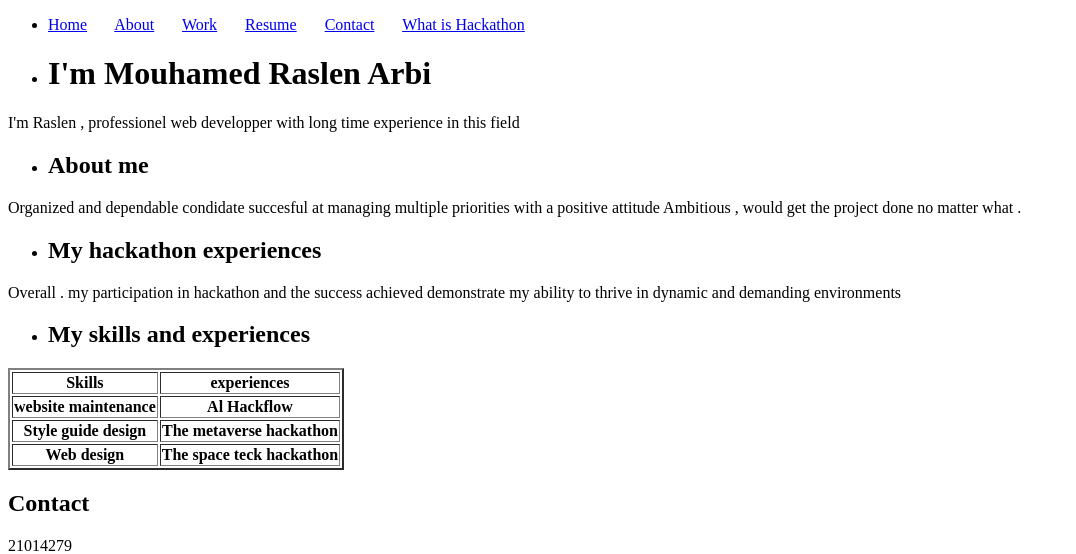
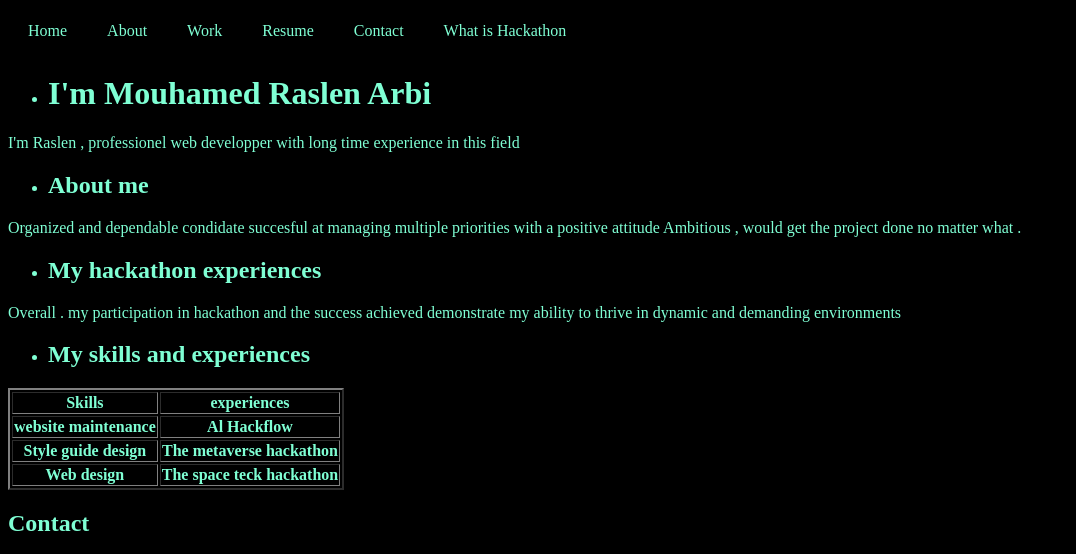
Before and after one commit to Raslenarbi/checkpoint-html, a plain HTML site: page index.html in a window 1280 px wide. Shown: the top 554 px of the page, without its empty margins (0-1076 px from the left). Drawn offline with Linux system fonts and the light colour scheme.

Commit message:
new changes

```diff
--- a/index.html
+++ b/index.html
@@ -4,20 +4,17 @@
     <meta charset="UTF-8">
     <meta name="viewport" content="width=device-width, initial-scale=1.0">
     <title>Document</title>
+    <link rel="stylesheet" href="styles.css">
 </head>
 <body>
     <header>
-        <nav>
-            <ul>
-                <li>
+        <nav class="box1">
                     <a href="#home">Home</a>&nbsp;&nbsp;&nbsp;&nbsp;&nbsp;&nbsp;
                     <a href="#about">About</a>&nbsp;&nbsp;&nbsp;&nbsp;&nbsp;&nbsp;
                     <a href="#work">Work</a>&nbsp;&nbsp;&nbsp;&nbsp;&nbsp;&nbsp;
                     <a href="#resume">Resume</a>&nbsp;&nbsp;&nbsp;&nbsp;&nbsp;&nbsp;
                     <a href="#contact">Contact</a>&nbsp;&nbsp;&nbsp;&nbsp;&nbsp;&nbsp;
                     <a href="#whatishackathon">What is Hackathon</a>&nbsp;&nbsp;&nbsp;&nbsp;&nbsp;&nbsp;
-                </li>
-            </ul>
         </nav>
     </header>
     <a name="home">
--- /dev/null
+++ b/styles.css
@@ -0,0 +1,33 @@
+/header{
+   background-color: rgb(0, 0, 0);
+   padding: 18px;
+   border-radius: 15px;
+   font-family: 'Roboto';
+
+}
+     .box1 {
+       background-color: black;
+       overflow: hidden;
+     }
+
+     .box1 a {
+       float: left;
+       display: block;
+       color: aquamarine;
+       text-align: center;
+       padding: 14px 20px;
+       text-decoration: none;
+     }
+
+     .box1 a:hover {
+      background-color:aquamarine;
+       color: black;
+     }
+     body{
+      background-color: black;
+      color: aquamarine;
+
+   }
+img{
+  align-content: center;
+}
```
